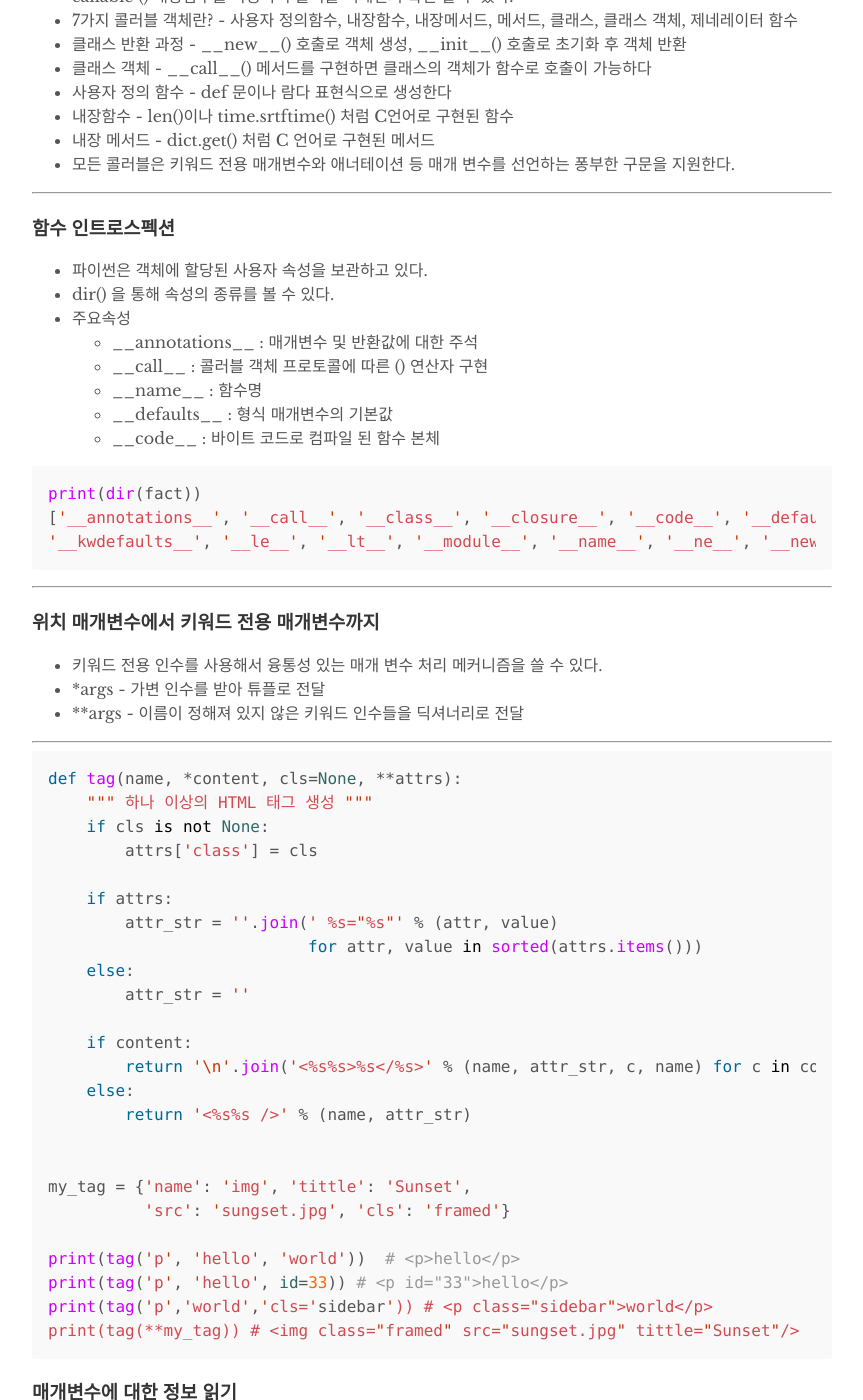
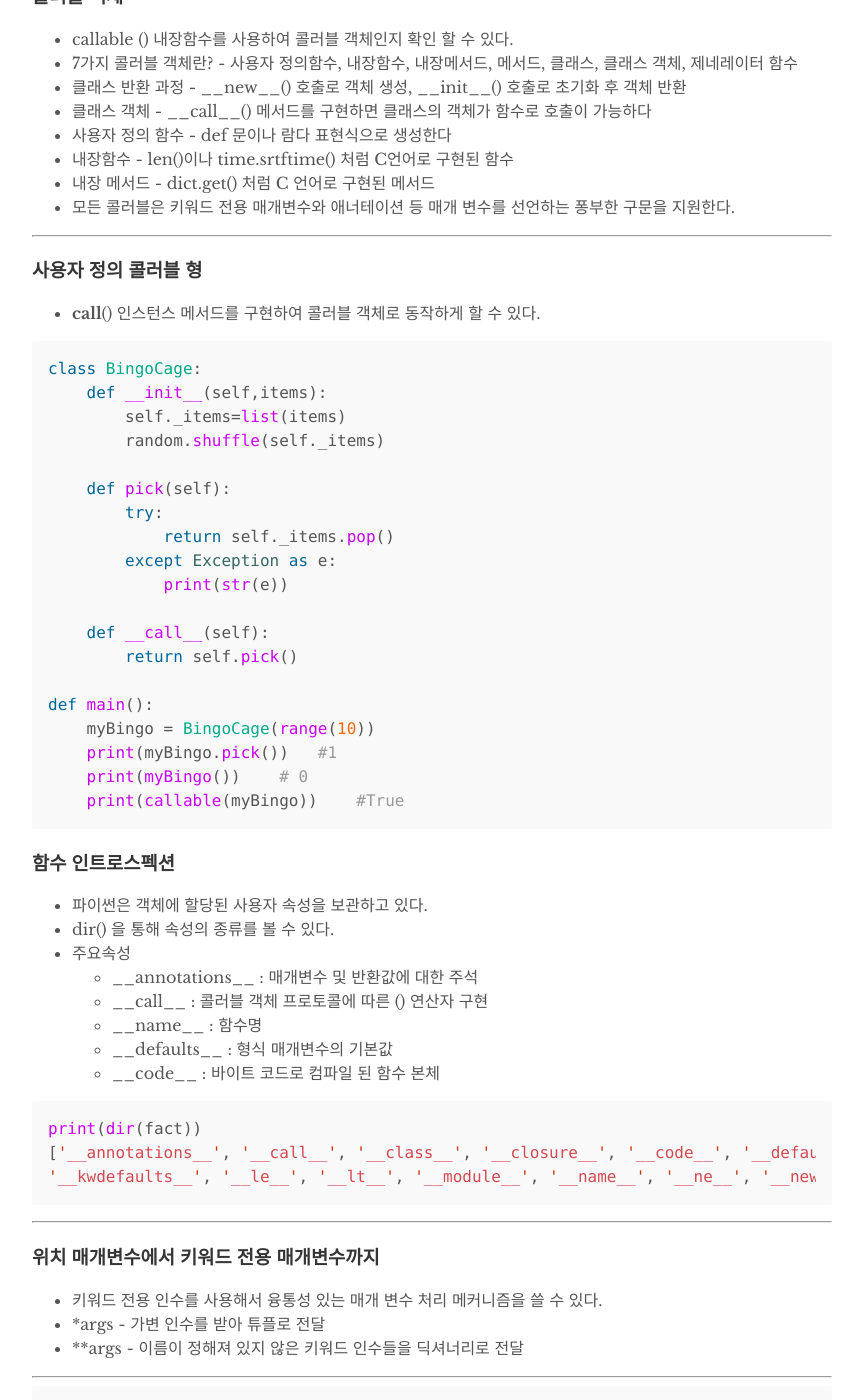
Before and after one commit to hydblab/hydblab.github.io, a Jekyll site: the page built from _posts/2018-09-03-function.md, in a window 1280 px wide and 1400 px high, scrolled down 1819 px. Shown: the whole window, without its empty margins (208-1071 px from the left). Built offline with Jekyll 4.4.1, drawn with Linux system fonts in a browser that asks for light colours; some of the changed text lies outside the part shown.

Commit message:
[20190116][function.md] 일급함수 내용보충

```diff
--- a/_posts/2018-09-03-function.md
+++ b/_posts/2018-09-03-function.md
@@ -4,17 +4,18 @@ title: "일급함수"
 author: "jssvs"
 ---
 
-## 일급함수
+## 일급함수란
+- 파이썬의 함수를 일급객체로 볼 수 있다.
 
-### 특징
+### 일급객체란?
 - 런타임에 생성가능하다.
 - 데이터 구조체의 변수나 요소에 할당 가능하다.
 - 함수 인자로 전달이 가능하다.
 - 함수 결과로 반환 가능하다.
 <hr>
 
-### 함수를 개체처럼 다루기
-- 예제를 보자
+### 함수를 객체처럼 다루기
+- 팩토리얼 함수를 일급객체로 다루는 예제
 {% highlight python %}
 def factorial(n):
     '''return n!'''
@@ -25,7 +26,6 @@ print(fact(5))
 <hr>
 
 ### 고위함수
-
 - 함수를 인수로 받거나 결과로 반환하는 함수를 의미한다.
 - map() filter() reduce() apply() 등의 고위함수가 함수형 프로그래밍 세계에서 널리 사용한다.
 - apply는 파이썬 3에서 제거되어 fn 으로 대체되었다.
@@ -73,7 +73,30 @@ print(a)        # 30
 - 내장 메서드 - dict.get() 처럼 C 언어로 구현된 메서드
 - 모든 콜러블은 키워드 전용 매개변수와 애너테이션 등 매개 변수를 선언하는 퐁부한 구문을 지원한다.
 <hr>
+### 사용자 정의 콜러블 형
+- __call__() 인스턴스 메서드를 구현하여 콜러블 객체로 동작하게 할 수 있다.
+{% highlight python %}
 
+class BingoCage:
+    def __init__(self,items):
+        self._items=list(items)
+        random.shuffle(self._items)
+
+    def pick(self):
+        try:
+            return self._items.pop()
+        except Exception as e:
+            print(str(e))
+
+    def __call__(self):
+        return self.pick()
+
+def main():
+    myBingo = BingoCage(range(10))
+    print(myBingo.pick())   #1
+    print(myBingo())    # 0
+    print(callable(myBingo))    #True
+{% endhighlight %}
 ### 함수 인트로스펙션
 
 - 파이썬은 객체에 할당된 사용자 속성을 보관하고 있다.
```
Also changed, not shown: other parts of _posts/2018-09-03-function.md (+0 -3 lines).
